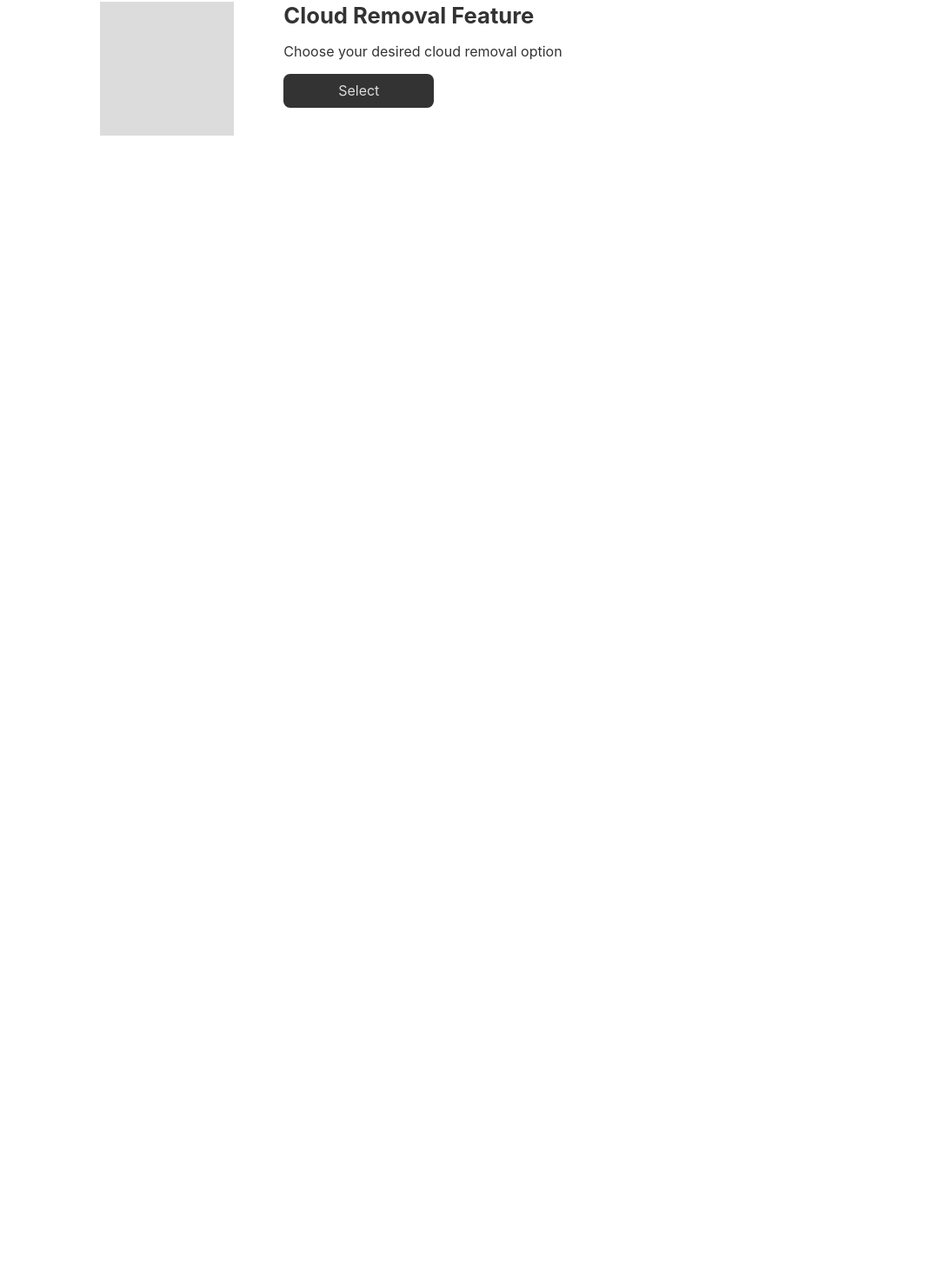
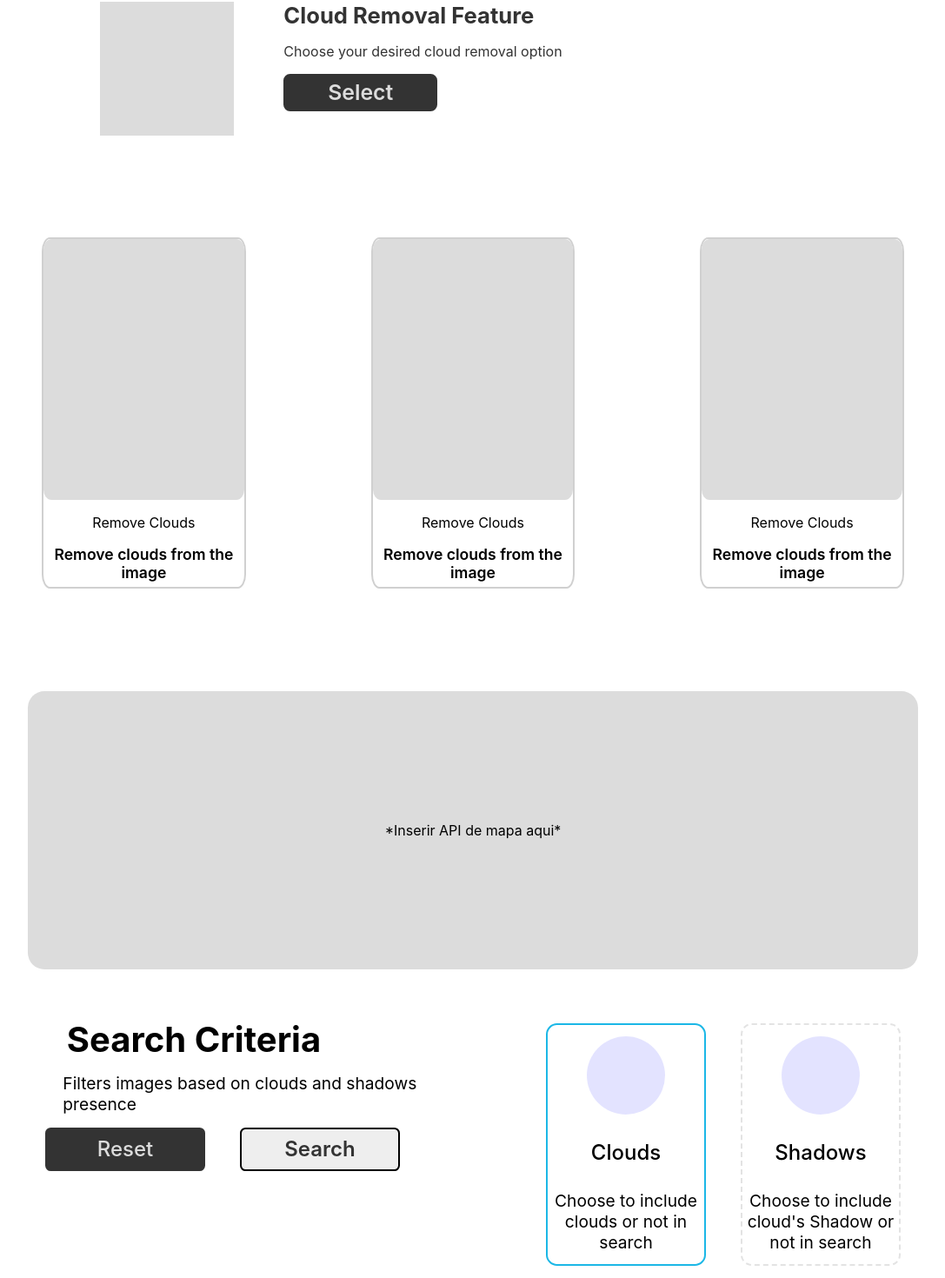
Before and after one commit to CloudSparkTeam/cloudSpark-web, a React (Create React App) app: page / in a window 1280 px wide. Shown: the part 633-2103 px from the top of the page at 87% size, without its empty margins (96-1183 px from the left). Before the commit the page ends 1020 px from the top, so only its background shows below. Built offline with nearby package versions, Linux system fonts and the light colour scheme.

Commit message:
finalização do mockup da tela home

```diff
--- a/src/Pages/Home/App.tsx
+++ b/src/Pages/Home/App.tsx
@@ -3,11 +3,24 @@ import './style.css'; // Importando o CSS global
 import { useState } from 'react';
 
 const App = () => {
+  const [CriteriaC, setCriteriaC] = useState(false)
+  const [CriteriaS, setCriteriaS] = useState(true)
+
+  const ChangeFeature = (botao: string) => {
+    console.log(botao);
+    console.log(CriteriaC);
+    console.log(CriteriaS);
+    if (botao == 'Cloud') {
+      setCriteriaC(!CriteriaC)
+    } else if (botao == 'Shadow') {
+      setCriteriaS(!CriteriaS)
+    }
+  }
 
   return (
     <div className='HomeContainer'>
       <div className='CarroselContainer'>
-        <div className='Carrosel'></div>
+        <div className='Carrosel'>*Inserir carrosel aqui*</div>
       </div>
 
       <div className='FeatureContainer'>
@@ -24,26 +37,55 @@ const App = () => {
       </div>
 
       <div className='FeatureEx'>
-        <div className='FeatureExItem'>
-          <div className='FeatureExItemR1'></div>
-          <div className='FeatureExItemR2'></div>
-          <div className='FeatureExItemR3'></div>
+        <div className='FeatureExContainer'>
+
+          <div className='FeatureItem'>
+            <div className='FeatureExItemR1'></div>
+            <div className='FeatureExItemR2'>Remove Clouds</div>
+            <div className='FeatureExItemR3'>Remove clouds from the image</div>
+          </div>
+
+          <div className='FeatureItem'>
+            <div className='FeatureExItemR1'></div>
+            <div className='FeatureExItemR2'>Remove Clouds</div>
+            <div className='FeatureExItemR3'>Remove clouds from the image</div>
+          </div>
+
+          <div className='FeatureItem'>
+            <div className='FeatureExItemR1'></div>
+            <div className='FeatureExItemR2'>Remove Clouds</div>
+            <div className='FeatureExItemR3'>Remove clouds from the image</div>
+          </div>
+
         </div>
 
+
+      </div>
+      <div className='LocationContainer'>
+        <div className='Location'>*Inserir API de mapa aqui*</div>
       </div>
 
-      <div className='Location'></div>
       <div className='Search-filter'>
         <div className='FilterControl'>
-          <div className='FilterControlTitle'></div>
-          <div className='FilterControlDesc'></div>
-          <div className='FilterControlButtons'></div>
+          <div className='FilterControlTitle'>Search Criteria</div>
+          <div className='FilterControlDesc'>Filters images based on clouds and shadows presence</div>
+          <div className='FilterControlButtonsContainer'>
+            <div className='FilterControlButtonsReset'>Reset</div>
+            <div className='FilterControlButtonsSearch'>Search</div>
+          </div>
         </div>
+
         <div className='FilterSelect'>
-          <div className='FilterSelectItem'>
+          <div className={CriteriaC ? 'FilterSelectItem' : 'FilterSelectedItem'} onClick={() => ChangeFeature('Cloud')}>
             <div className='FilterSelectItemR1'></div>
-            <div className='FilterSelectItemR2'></div>
-            <div className='FilterSelectItemR3'></div>
+            <div className='FilterSelectItemR2'>Clouds</div>
+            <div className='FilterSelectItemR3'>Choose to include clouds or not in search</div>
+          </div>
+
+          <div className={CriteriaS ? 'FilterSelectItem' : 'FilterSelectedItem'} onClick={() => ChangeFeature('Shadow')}>
+            <div className='FilterSelectItemR1'></div>
+            <div className='FilterSelectItemR2'>Shadows</div>
+            <div className='FilterSelectItemR3'>Choose to include cloud's Shadow or not in search</div>
           </div>
 
         </div>
--- a/src/Pages/Home/style.css
+++ b/src/Pages/Home/style.css
@@ -17,6 +17,9 @@
 .Carrosel {
   width: 80vw;
   height: 40vh;
+  display: flex;
+  align-items: center;
+  justify-content: center;
   background-color: #dcdcdc;
   border-radius: 1.5vw;
 }
@@ -72,14 +75,218 @@
   display: flex;
   justify-content: center;
   align-items: center;
+  border: 2px solid #333;
   background-color: #333;
   border-radius: 0.6vw;
   cursor: pointer;
   color: #dcdcdc;
+  font-size: 155%;
+  font-weight: 600;
 }
 
 .FeatureC2Button:hover{
-  background-color: #000;
-  transition: background-color 0.2s ease;
-  font-size: 115%;
+  background-color: #333333ec;
+  transition: background-color 0.1s ease-in-out;
+  font-size: 195%;
+  border: 2px solid #dcdcdc81;
+  font-weight: 600;
 }
+
+
+.FeatureExContainer{
+  width: 100%;
+  height: 50vh;
+  display: flex;
+  justify-content: space-evenly;
+  align-items: center;
+  flex-direction: row;
+}
+
+.FeatureItem{
+  width: 18%;
+  height: 100%;
+  display: flex;
+  flex-direction: column;
+  border: 2px solid #3333333a;
+  border-radius: 4%;
+  gap: 4%;
+}
+
+/* .FeatureItem:hover{
+  background-color: #6289b644;
+  cursor: pointer;
+} */
+.FeatureExItemR1{
+  width: 100%;
+  height: 75%;
+  border-radius: 4%;
+  background-color: #dcdcdc;
+}
+
+.FeatureExItemR2{
+  font-size: 100%;
+}
+
+.FeatureExItemR3{
+  font-size: 110%;
+  font-weight:600;
+}
+
+.LocationContainer{
+  padding-top: 8vh;
+  width: 100%;
+  display: flex;
+  flex-direction: row;
+  justify-content: center;
+}
+
+.Location {
+  display: flex;
+  align-items: center;
+  justify-content: center;
+  width: 80vw;
+  height: 40vh;
+  background-color: #dcdcdc;
+  border-radius: 1.5vw;
+}
+
+.Search-filter{
+  width: 100%;
+  height: 50vh;
+  display: flex;
+  flex-direction: row;
+  justify-content: space-evenly;
+}
+
+.FilterControl{
+  text-align: left;
+  width: 35%;
+  height: 70%;
+  display: flex;
+  flex-direction: column;
+  gap: 5%;
+}
+
+.FilterControlTitle{
+  padding-left: 10%;
+  font-size: 250%;
+  font-weight: bold;
+}
+
+.FilterControlDesc{
+  padding-left: 9%;
+  font-size: 120%;
+  font-weight: 400;
+
+}
+
+.FilterControlButtonsContainer{
+  width: 100%;
+  height: 6.5vh;
+  display: flex;
+  justify-content: space-around;
+  align-items: center;
+  flex-direction: row;
+}
+
+.FilterControlButtonsSearch{
+  display: flex;
+  align-items: center;
+  justify-content: center;
+  width: 40%;
+  height: 90%;
+  border-radius: 0.5vw;
+  border: 2px solid #000;
+  background-color: #eee;
+  color: #333;
+  font-size: 150%;
+  font-weight: 600;
+  cursor: pointer;
+}
+
+.FilterControlButtonsSearch:hover{
+  background-color: #00000025;
+  font-size: 190%;
+  transition: background-color 0.1s ease-in-out;
+}
+
+.FilterControlButtonsReset{
+  display: flex;
+  align-items: center;
+  justify-content: center;
+  width: 40%;
+  height: 90%;
+  border-radius: 0.5vw;
+  border: 2px solid #333;
+  background-color: #333;
+  color: #dcdcdc;
+  font-size: 150%;
+  font-weight: 500;
+  cursor: pointer;
+}
+
+.FilterControlButtonsReset:hover{
+  background-color: #333333ec;
+  font-size: 190%;
+  border: 2px solid #000;
+  transition: background-color 0.1s ease-in-out;
+}
+
+.FilterSelect{
+  padding-top: 0.5%;
+  width: 35%;
+  height: 70%;
+  display: flex;
+  justify-content: space-around;
+}
+
+.FilterSelectItem{
+  width: 40%;
+  height: 98%;
+  display: flex;
+  flex-direction: column;
+  gap: 1%;
+  align-items: center;
+  justify-content: space-around;
+  border: 2px dashed #0000001c;
+  border-radius: 1vw;
+  cursor: pointer;
+}
+
+.FilterSelectedItem{
+  width: 40%;
+  height: 98%;
+  display: flex;
+  flex-direction: column;
+  gap: 1%;
+  align-items: center;
+  justify-content: space-around;
+  border: 2px solid #1bb7e6;
+  border-radius: 1vw;
+  cursor: pointer;
+
+}
+
+.FilterSelectItem:hover{
+  background-color: #0000000f;
+}
+
+.FilterSelectedItem:hover{
+  background-color: #0000000f;
+}
+
+.FilterSelectItemR1{
+  width: 7vw;
+  height: 7vw;
+  background-color: #0400ff1c;
+  border-radius: 150vw;
+}
+
+.FilterSelectItemR2{
+  font-size: 150%;
+  font-weight: 500;
+}
+
+.FilterSelectItemR3{
+  font-size: 120%;
+}
```
